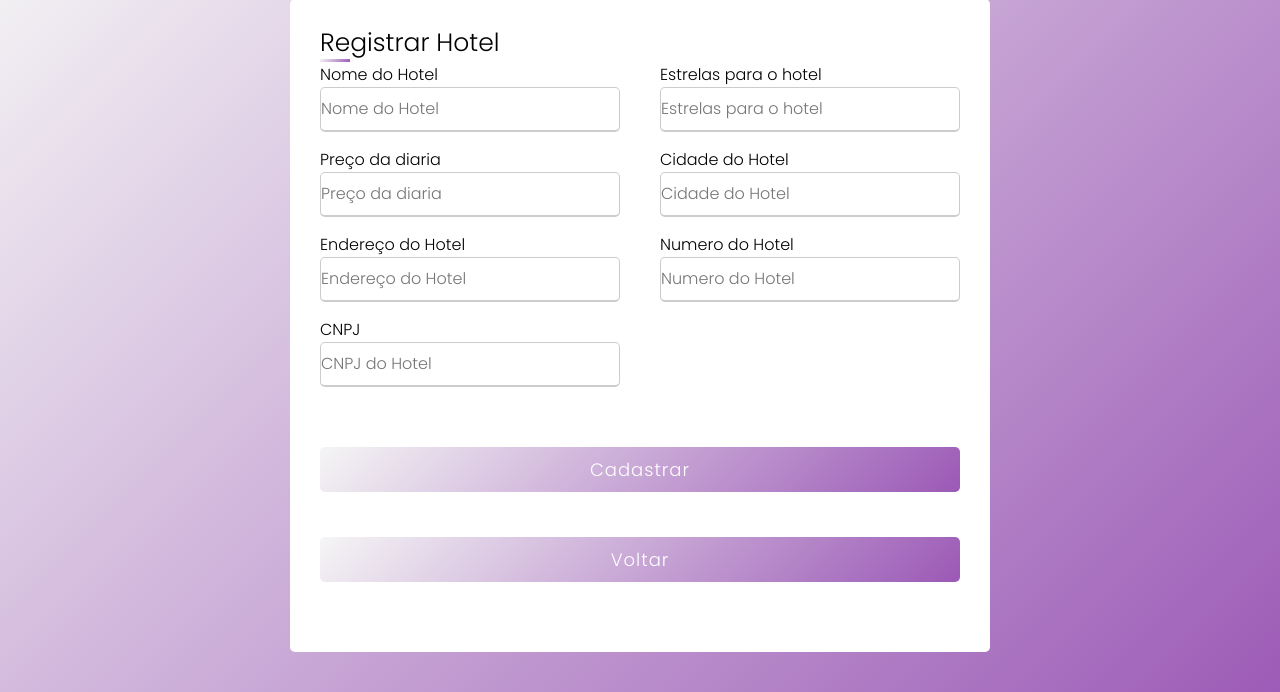
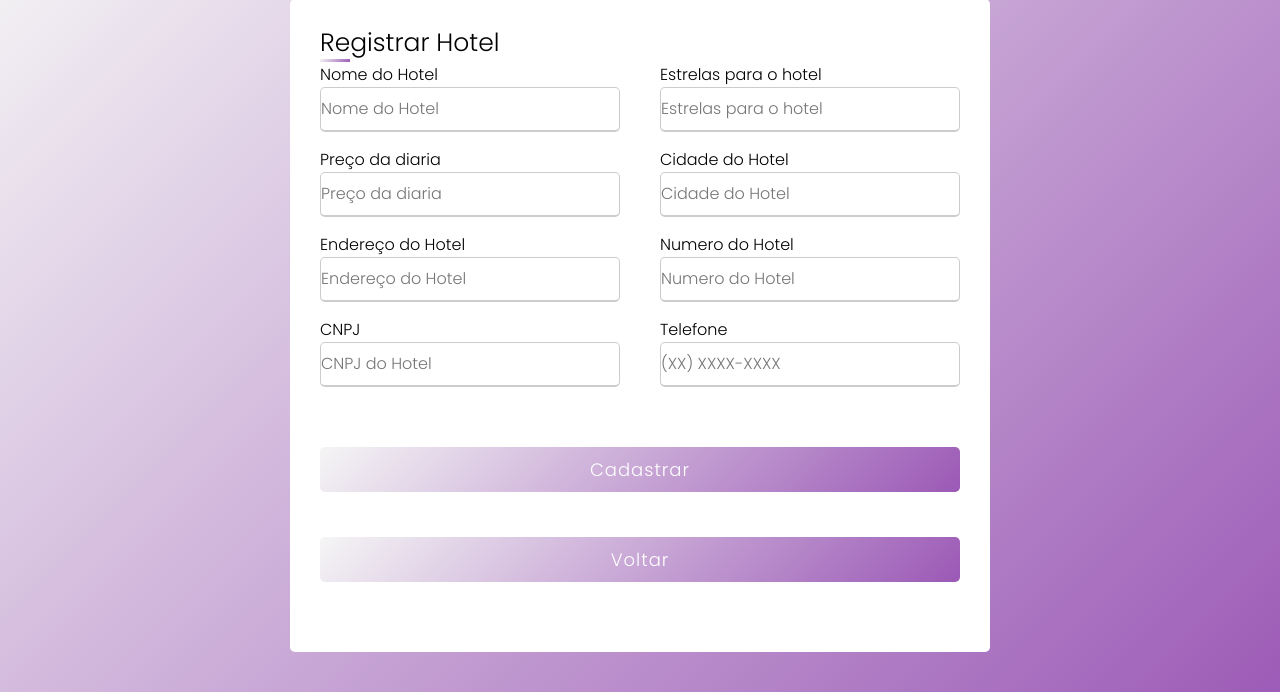
Before and after one commit to JoaoVicttorsMelo/Projeto_AC, a Flask app: page /cadastrar in a window 1280 px wide. Shown: the part 75-767 px from the top of the page. Run offline with Flask 3, Linux system fonts and the light colour scheme; some libraries are stand-ins or nearby versions.

Commit message:
Foram feitas melhorias e adicionadas novas funções e tabelas no projeto

```diff
--- a/app.py
+++ b/app.py
@@ -19,8 +19,9 @@ class HotelModel (banco.Model):
     endereco = banco.Column(banco.String(100), nullable=False)
     numero = banco.Column(banco.Integer, nullable=False)
     cnpj = banco.Column(banco.String(18), unique=True)
+    telefone_contato = banco.Column(banco.String(15), nullable=False)
 
-    def __init__(self, nome, estrela, diaria, cidade, endereco, numero, cnpj):
+    def __init__(self, nome, estrela, diaria, cidade, endereco, numero, cnpj, telefone_contato):
         self.nome = nome
         self.estrela = estrela
         self.diaria = diaria
@@ -28,7 +29,7 @@ class HotelModel (banco.Model):
         self.endereco = endereco
         self.numero = numero
         self.cnpj = cnpj
-
+        self.telefone_contato = telefone_contato
 @app.route("/")
 def init():
     return render_template("index.html")
@@ -38,6 +39,9 @@ def init():
 def index():
     return render_template("index.html")
 
+@app.route("/erro")
+def erro():
+    return render_template("erro.html")
 
 @app.route("/cadastrar")
 def cadastrar():
@@ -54,15 +58,16 @@ def cadastro():
         endereco = request.form.get("endereco")
         numero = request.form.get("numero")
         cnpj = request.form.get("cnpj")
+        telefone_contato = request.form.get("telefone_contato")
         try:
-            if nome and estrela and diaria and cidade and endereco and numero and cnpj:
-                hotel = HotelModel(nome, estrela, diaria, cidade, endereco, numero, cnpj)
+            if nome and estrela and diaria and cidade and endereco and numero and cnpj and telefone_contato:
+                hotel = HotelModel(nome, estrela, diaria, cidade, endereco, numero, cnpj, telefone_contato)
                 banco.session.add(hotel)
                 banco.session.commit()
             return redirect(url_for("index"))
         except IntegrityError:
             banco.session.rollback()
-            return render_template('cadastro.html', mensagem='o CNPJ já esta cadastrado')
+            return redirect(url_for("erro"))
 
 
 
@@ -97,14 +102,16 @@ def atualizar(id):
         cidade = request.form.get("cidade")
         endereco = request.form.get("endereco")
         numero = request.form.get("numero")
+        telefone_contato = request.form.get("telefone_contato")
 
-        if nome and estrela and diaria and cidade and endereco and numero:
+        if nome and estrela and diaria and cidade and endereco and numero and telefone_contato:
             hotel.nome = nome
             hotel.estrela = estrela
             hotel.diaria = diaria
             hotel.cidade = cidade
             hotel.endereco = endereco
             hotel.numero = numero
+            hotel.telefone_contato = telefone_contato
 
             banco.session.commit()
             return redirect(url_for("lista"))
--- a/static/css/stylelista.css
+++ b/static/css/stylelista.css
@@ -11,8 +11,8 @@ table{
     top: 50%;
 	transform: translate(-50%, -50%);
 	border-collapse: collapse;
-	width: 800px;
-	height: 200px;
+	width: 1000px;
+	height: 100px;
 	border: 1px solid #bdc3c7;
 	box-shadow: 2px 2px 12px rgba(0, 0, 0, 0.2), -1px -1px 8px rgba(0, 0, 0, 0.2);
 }
--- a/templates/atualizar.html
+++ b/templates/atualizar.html
@@ -34,6 +34,10 @@
                     <div class="input-box">
                         <span class="details">Numero do Hotel</span>
                         <input type="text" name="numero" placeholder="Digite o numero do endereço do Hotel" value="{{ hotel.numero }}">
+                    </div>
+                    <div class="input-box">
+                        <span class="details">Telefone</span>
+                        <input type="text" id="telefone" name="telefone" pattern="\([0-9]{2}\) [0-9]{4,5}-[0-9]{4}" placeholder="(XX) XXXX-XXXX" required>
                     </div>
                 </div>
             <div class="button">
--- a/templates/cadastro.html
+++ b/templates/cadastro.html
@@ -2,8 +2,6 @@
 <html>
 <head>
     <link rel="stylesheet" href="{{ url_for('static', filename='css/styleregistros.css') }}">
-
-
     <meta charset="UTF-8">
     <title>Cadastro de Hoteis</title>
 </head>
@@ -22,7 +20,7 @@
                     </div>
                     <div class="input-box">
                         <span class="details">Preço da diaria</span>
-                        <input type="text" name="diaria" placeholder="Preço da diaria" required >
+                        <input type="text" name="diaria" id="diaria" placeholder="Preço da diaria" required oninput="formatarValor()">
                     </div>
                     <div class="input-box">
                         <span class="details">Cidade do Hotel</span>
@@ -40,6 +38,10 @@
                         <span class="details">CNPJ</span>
                         <input type="text" name="cnpj" id="cnpj" maxlength="18" placeholder="CNPJ do Hotel" required>
                     </div>
+                    <div class="input-box">
+                        <span class="details">Telefone</span>
+                        <input type="text" name="telefone_contato" id="telefone" placeholder="(XX) XXXX-XXXX" required maxlength="14">
+                    </div>
                 </div>
             <div class="button">
                 <input type="submit" value="Cadastrar">
@@ -49,7 +51,18 @@
                 <input type="submit" onclick="history.back()" value="Voltar">
             </div>
             </form>
+
     <script>
+function formatarValor() {
+  const valorInput = document.getElementById('diaria');
+  const valor = parseFloat(valorInput.value.replace(/[^\d.,]/g, '').replace(',', '.')); // Remove caracteres não numéricos e substitui vírgula por ponto
+  const formatoDinheiro = valor.toLocaleString('pt-BR', { style: 'currency', currency: 'BRL' });
+
+  valorInput.value = formatoDinheiro;
+}
+</script>
+
+    <script>  <!--Criando mascara para estrelas-->
         function validarEntrada(event) {
   const valor = event.target.value;
   if (isNaN(valor) || valor < 1 || valor > 5) {
@@ -59,24 +72,34 @@
 }
     </script>
 
-    <script>
+    <script> <!--Criando mascara para o CNPJ-->
+
         const cnpjInput = document.getElementById('cnpj');
-
 cnpjInput.addEventListener('input', function(event) {
   // remove tudo que não é dígito
   const cnpj = event.target.value.replace(/\D/g, '');
-
-  // adiciona a máscara de CNPJ
   if (cnpj.length > 0) {
     cnpjInput.value = cnpj.replace(/^(\d{2})(\d{3})(\d{3})(\d{4})(\d{2})$/, '$1.$2.$3/$4-$5');
   }
 });
     </script>
 
+    <script>  <!--Criando mascara para o telefone-->
+
+        const telefone = document.getElementById('telefone');
+telefone.addEventListener('input', function(evt) {
+  let valor = this.value.replace(/\D/g, '');
+  valor = valor.replace(/^(\d{2})(\d)/g, '($1) $2');
+  valor = valor.replace(/(\d)(\d{4})$/, '$1-$2');
+  this.value = valor;
+});
+    </script>
+
 </div>
 </body>
-<!--Start of Tawk.to Script-->
-<script type="text/javascript">
+
+<script type="text/javascript">  <!-- adicionando o chat-->
+
 var Tawk_API=Tawk_API||{}, Tawk_LoadStart=new Date();
 (function(){
 var s1=document.createElement("script"),s0=document.getElementsByTagName("script")[0];
--- a/templates/lista.html
+++ b/templates/lista.html
@@ -18,6 +18,7 @@
         <th>Endereço</th>
         <th>Numero</th>
         <th>CNPJ</th>
+        <th>Telefone</th>
         <th>Excluir</th>
         <th>Atualizar</th>
     </tr>
@@ -26,11 +27,12 @@
         <td>{{ hoteis.hotel_id }}</td>
         <td>{{ hoteis.nome }}</td>
         <td>{{ hoteis.estrela }}</td>
-        <td>R${{ hoteis.diaria }}</td>
+        <td>{{ hoteis.diaria }}</td>
         <td>{{ hoteis.cidade }}</td>
         <td>{{ hoteis.endereco }}</td>
         <td>{{ hoteis.numero }}</td>
         <td>{{ hoteis.cnpj}}</td>
+        <td>{{ hoteis.telefone_contato}}</td>
         <td><a href="/excluir/{{ hoteis.hotel_id }}" id="excluir">X</a></td>
         <td><a href="/atualizar/{{hoteis.hotel_id }}" id="atualizar">Atualizar</a></td>
     </tr>
```
Also changed, not shown: templates/erro.html (added, +23 -0 lines), instance/banco.db, static/css/styleerro.css (added).
